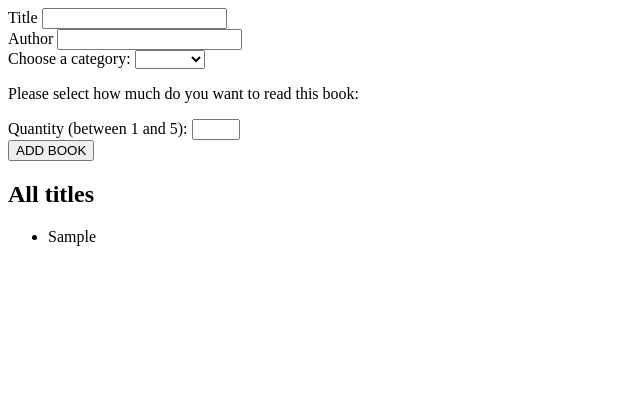
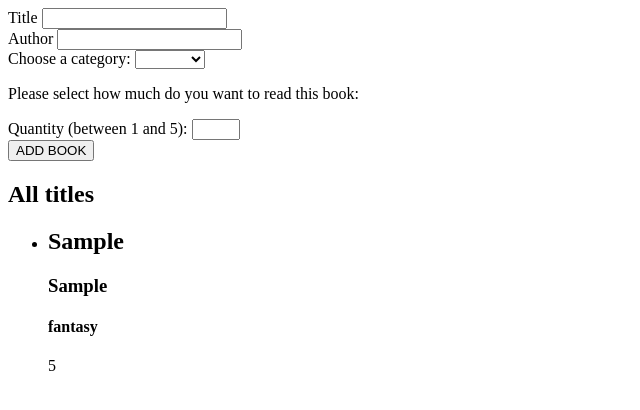
Before and after one commit to aleksandergorecki80/BooksToRead_2.0, a website built with webpack: page index.html in a window 1280 px wide. Both pictures are taken after typing "Sample", "Sample", "5" into the empty fields and a click on the button "ADD BOOK". Shown: the whole page, without its empty margins (0-640 px from the left). Built offline with nearby package versions, Linux system fonts and the light colour scheme.

Commit message:
Render a single book

```diff
--- a/index.html
+++ b/index.html
@@ -38,6 +38,7 @@
       <li>
         <h2></h2>
         <h3></h3>
+        <h4></h4>
         <p></p>
       </li>
     </template>
--- /dev/null
+++ b/src/components/book-item.ts
@@ -0,0 +1,23 @@
+import { Book } from '../state/books-state';
+import { BaseComponent } from './base-component';
+
+export class BookItem extends BaseComponent<HTMLUListElement, HTMLLIElement> {
+  private book: Book;
+  constructor(book: Book) {
+    super('single-book', 'books-list', true);
+    this.book = book;
+    console.log(this.book, 'this.book');
+
+    this.configure();
+    this.renderContent();
+  }
+
+  configure(): void {}
+
+  renderContent(): void {
+    this.element.querySelector('h2')!.textContent = this.book.title;
+    this.element.querySelector('h3')!.textContent = this.book.author;
+    this.element.querySelector('h4')!.textContent = this.book.category;
+    this.element.querySelector('p')!.textContent = this.book.rating.toString();
+  }
+}
--- a/src/components/book-list.ts
+++ b/src/components/book-list.ts
@@ -1,5 +1,6 @@
 import { booksState, Book } from '../state/books-state';
 import { BaseComponent } from './base-component';
+import { BookItem } from './book-item';
 
 export class BookList extends BaseComponent<
   HTMLDivElement,
@@ -27,9 +28,13 @@ export class BookList extends BaseComponent<
     const listEl = document.getElementById('books-list')! as HTMLUListElement;
     listEl.innerHTML = '';
     for (const bookItem of this.addedBooks) {
-      const listItem = document.createElement('li');
-      listItem.textContent = bookItem.title;
-      listEl.appendChild(listItem);
+      // const listItem = document.createElement('li');
+      // listItem.textContent = bookItem.title;
+
+      const listItem = new BookItem(bookItem);
+
+      console.log(listItem, 'list item');
+      // listEl.appendChild(listItem);
     }
   }
 
```
